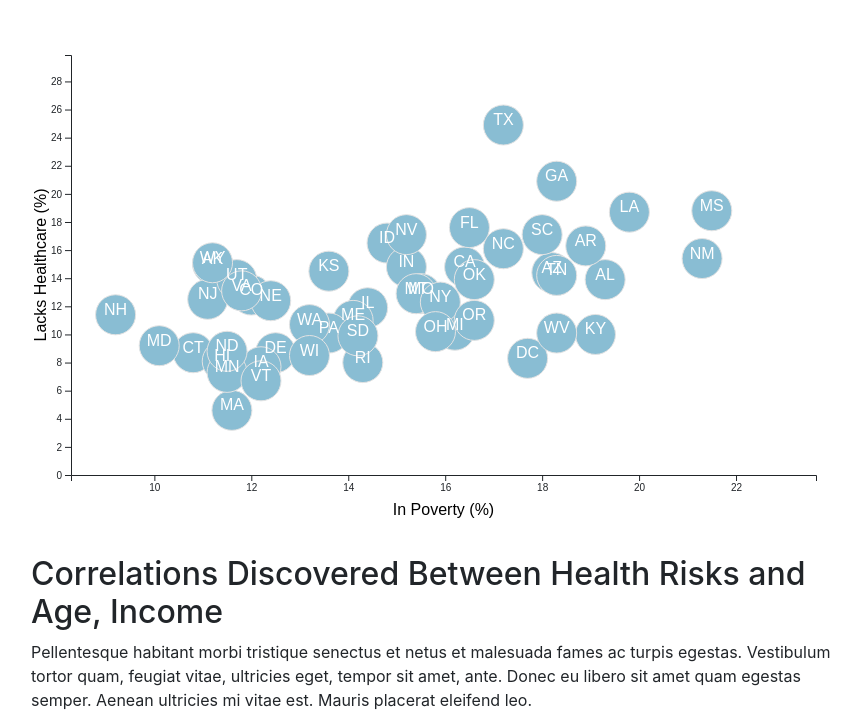
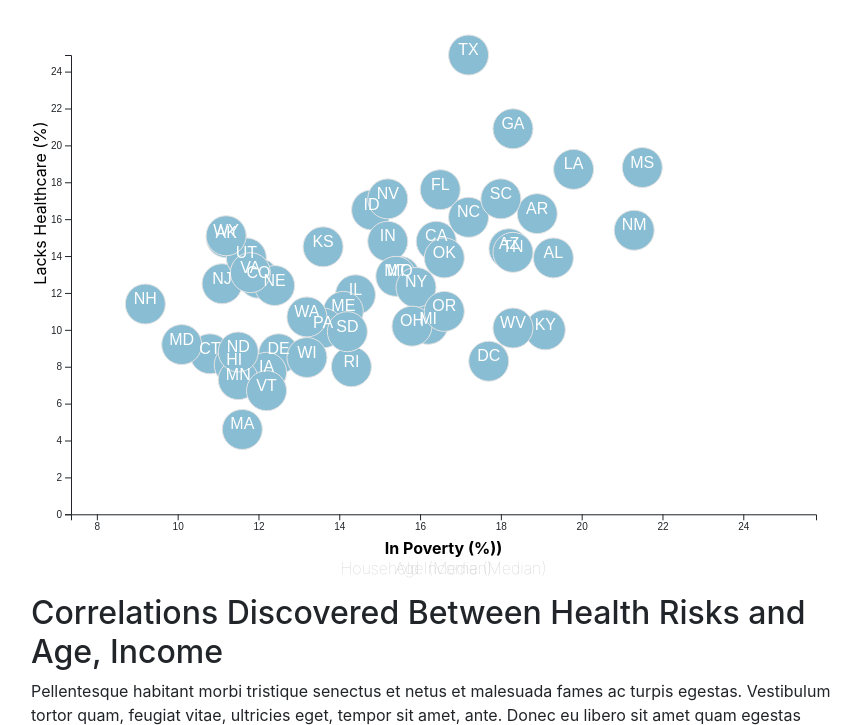
Before and after one commit to HockingM/D3-challenge, a plain HTML site: page index.html in a window 1280 px wide. Shown: the part 51-776 px from the top of the page, without its empty margins (54-915 px from the left). Drawn offline with nearby package versions, Linux system fonts and the light colour scheme.

Commit message:
Update for bonus
update indext to include bonusapp.js
creation of bonusapp.js

```diff
--- /dev/null
+++ b/assets/js/bonusapp.js
@@ -0,0 +1,267 @@
+function makeResponsive() {
+
+  // if the SVG area isn't empty when the browser loads, remove it
+  // and replace it with a resized version of the chart
+  var svgArea = d3.select("body").select("svg");
+  if (!svgArea.empty()) {
+    svgArea.remove();
+  }
+
+  // set SVG wrapper dimensions to width of the box and height relative to width
+  var svgWidth = parseInt(d3.select("#scatter").style("width"));
+  var svgHeight = svgWidth - svgWidth / 3.5;  // confirm 3.5
+
+  var margin = {
+    top: 50,
+    right: 40,
+    bottom: 80,
+    left: 40
+  };
+
+  var width = svgWidth - margin.left - margin.right;
+  var height = svgHeight - margin.top - margin.bottom;
+
+  // Create an SVG wrapper, append an SVG group that will hold our chart,
+  // and shift the latter by left and top margins.
+  var svg = d3
+    .select("#scatter")
+    .append("svg")
+    .attr("width", svgWidth)
+    .attr("height", svgHeight)
+    .classed("chart", true);
+
+  // append an SVG group
+  var scatterGroup = svg.append("g")
+    .attr("transform", `translate(${margin.left}, ${margin.top})`);
+
+  // set Params
+  var chosenXAxis = "poverty";
+
+  // function used for updating x-scale var upon click on axis label
+  function xScale(censusData, chosenXAxis) {
+    // create scales
+    var xLinearScale = d3.scaleLinear()
+      .domain([d3.min(censusData, d => d[chosenXAxis]) * 0.8,
+      d3.max(censusData, d => d[chosenXAxis]) * 1.2
+      ])
+      .range([0, width]);
+
+    return xLinearScale;
+  }
+
+  // function used for updating xAxis var upon click on axis label
+  function renderAxes(newXScale, xAxis) {
+    var bottomAxis = d3.axisBottom(newXScale);
+    xAxis.transition()
+      .duration(1000)
+      .call(bottomAxis);
+
+    return xAxis;
+  }
+
+  // function used for updating circles group with a transition to
+  // new circles
+  function renderCircles(circlesGroup, newXScale, chosenXAxis) {
+
+    circlesGroup.transition()
+      .duration(1000)
+      .attr("cx", d => newXScale(d[chosenXAxis]));
+
+    return circlesGroup;
+  }
+
+  // // function used for updating circles group with new tooltip
+  // function updateToolTip(chosenXAxis, circlesGroup) {
+
+  //   var toolTip = d3.tip()
+  //     .attr("class", "tooltip")
+  //     .offset([80, -60])
+  //     .html(function (d) {
+  //       return (`${d.rockband}<br>${label} ${d[chosenXAxis]}`);
+  //     });
+
+  //   circlesGroup.call(toolTip);
+
+  //   circlesGroup.on("mouseover", function (data) {
+  //     toolTip.show(data);
+  //   })
+  //     // onmouseout event
+  //     .on("mouseout", function (data, index) {
+  //       toolTip.hide(data);
+  //     });
+
+  //   return circlesGroup;
+  // }
+
+  // load data from data.csv (onto local server)
+  d3.csv("./assets/data/data.csv").then(function (censusData, err) {
+    if (err) throw err;
+
+    // parse data
+    censusData.forEach(function (data) {
+      data.poverty = +data.poverty;
+      data.age = +data.age;
+      data.income = +data.income;
+      data.healthcare = +data.healthcare;
+      data.smokes = +data.smokes;
+      data.obesity = +data.obesity
+    });
+
+    // Create x scale function
+    var xLinearScale = xScale(censusData, chosenXAxis);
+
+    // Create y scale function
+    var yLinearScale = d3.scaleLinear()
+      .domain([0, d3.max(censusData,
+        d => d.healthcare)])
+      .range([height, 0]);
+
+
+    // Create initial axis functions
+    var bottomAxis = d3.axisBottom(xLinearScale);
+    var leftAxis = d3.axisLeft(yLinearScale);
+
+    // append x axis
+    var xAxis = scatterGroup.append("g")
+      .classed("x-axis", true)
+      .attr("transform", `translate(0, ${height})`)
+      .call(bottomAxis);
+
+    // append y axis
+    scatterGroup.append("g")
+      .call(leftAxis);
+
+
+    // append initial circles
+    var circlesGroup = scatterGroup.selectAll("circle")
+      .data(censusData)
+      .enter()
+      .append("circle")
+      .attr("cx", d => xLinearScale(d[chosenXAxis]))
+      .attr("cy", d => yLinearScale(d.healthcare))
+      .classed("stateCircle", true)
+      .attr("r", 20);
+
+
+    // append circles text
+    circlesGroup.select("text")
+      .data(censusData)
+      .enter()
+      .append("text")
+      .attr("x", d => xLinearScale(d[chosenXAxis]))
+      .attr("y", d => yLinearScale(d.healthcare))
+      .classed("stateText", true)
+      .text(function (d) { return d.abbr });
+
+    // Create group for three x-axis labels
+    var xAxisGroup = scatterGroup.append("g")
+      .attr("transform", `translate(${width / 2}, ${height + 20})`);
+
+    var xAxisPoverty = xAxisGroup.append("text")
+      .attr("x", 0)
+      .attr("y", 20)
+      .attr("value", "poverty") // value to grab for event listener
+      .classed("active", true)
+      .text("In Poverty (%))");
+
+    var xAxisAge = xAxisGroup.append("text")
+      .attr("x", 0)
+      .attr("y", 40)
+      .attr("value", "age") // value to grab for event listener
+      .classed("inactive", true)
+      .text("Age (Median)");
+
+    var xAxisIncome = xAxisGroup.append("text")
+      .attr("x", 0)
+      .attr("y", 40)
+      .attr("value", "income") // value to grab for event listener
+      .classed("inactive", true)
+      .text("Household Income (Median)");
+
+    // append y axis
+    scatterGroup.append("text")
+      .attr("transform", "rotate(-90)")
+      .attr("y", 0 - margin.left)
+      .attr("x", 0 - (height / 2))
+      .attr("dy", "15px")
+      .classed("axis-text", true)
+      .text("Lacks Healthcare (%)");
+
+    // updateToolTip function above csv import
+//  var circlesGroup = updateToolTip(chosenXAxis, circlesGroup);
+
+    // x axis labels event listener
+    xAxisGroup.selectAll("text")
+      .on("click", function () {
+        // get value of selection
+        var value = d3.select(this).attr("value");
+        if (value !== chosenXAxis) {
+
+          // replaces chosenXAxis with value
+          chosenXAxis = value;
+
+          console.log(chosenXAxis)
+
+          // functions here found above csv import
+          // updates x scale for new data
+          xLinearScale = xScale(censusData, chosenXAxis);
+
+          // updates x axis with transition
+          xAxis = renderAxes(xLinearScale, xAxis);
+
+          // updates circles with new x values
+          circlesGroup = renderCircles(circlesGroup, xLinearScale, chosenXAxis);
+
+          // updates tooltips with new info
+          circlesGroup = updateToolTip(chosenXAxis, circlesGroup);
+
+          // changes classes to change bold text
+          if (chosenXAxis === "num_albums") {
+            xAxisPoverty
+              .classed("active", true)
+              .classed("inactive", false);
+            numRecordsLabel
+              .classed("active", false)
+              .classed("inactive", true);
+              xAxisIncome
+              .classed("active", false)
+              .classed("inactive", true);
+          }
+
+          else if (chosenXAxis === "num_albums") {
+            xAxisPoverty
+              .classed("active", false)
+              .classed("inactive", true);
+              xAxisAge
+              .classed("active", true)
+              .classed("inactive", false);
+              xAxisIncome
+              .classed("active", false)
+              .classed("inactive", true);
+          }
+
+
+          else {
+            xAxisPoverty
+              .classed("active", false)
+              .classed("inactive", true);
+              xAxisAge
+              .classed("active", true)
+              .classed("inactive", false);
+              xAxisIncome
+              .classed("active", false)
+              .classed("inactive", true);
+          }
+        }
+      });
+
+  }).catch(function (error) {
+    console.log(error);
+  });
+}
+
+// When the browser loads, makeResponsive() is called.
+makeResponsive();
+
+// When the browser window is resized, responsify() is called.
+d3.select(window).on("resize", makeResponsive);
--- a/index.html
+++ b/index.html
@@ -52,8 +52,8 @@
   <script src="https://cdnjs.cloudflare.com/ajax/libs/popper.js/1.14.3/umd/popper.min.js" integrity="sha384-ZMP7rVo3mIykV+2+9J3UJ46jBk0WLaUAdn689aCwoqbBJiSnjAK/l8WvCWPIPm49" crossorigin="anonymous"></script>
   <script src="https://stackpath.bootstrapcdn.com/bootstrap/4.1.3/js/bootstrap.min.js" integrity="sha384-ChfqqxuZUCnJSK3+MXmPNIyE6ZbWh2IMqE241rYiqJxyMiZ6OW/JmZQ5stwEULTy" crossorigin="anonymous"></script>
   <script src="https://d3js.org/d3.v5.min.js"></script>
-  <script type="text/javascript" src="assets/js/app.js"></script>
-
+  <script type="text/javascript" src="assets/js/bonusapp.js"></script>
+  <!-- <script type="text/javascript" src="assets/js/app.js"></script>-->
 </body>
 
 </html>
```
